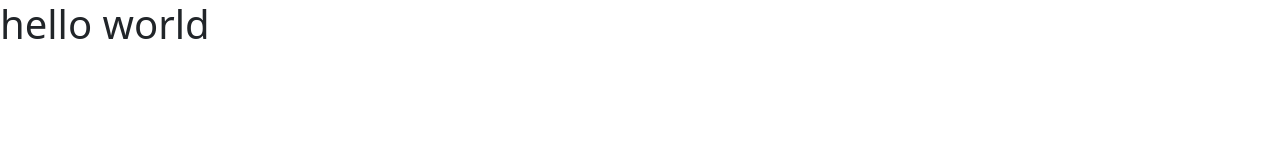
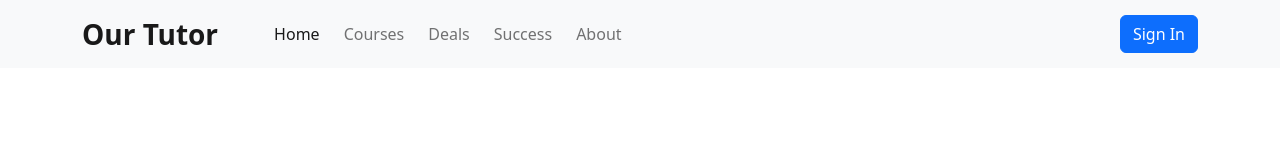
Before and after one commit to kamruzzaman1312/edTech-website-Bootstrap, a plain HTML site: page index.html in a window 1280 px wide. Drawn offline with nearby package versions, Linux system fonts and the light colour scheme.

Commit message:
navbar added

```diff
--- a/index.html
+++ b/index.html
@@ -1,5 +1,6 @@
 <!DOCTYPE html>
 <html lang="en">
+
 <head>
   <meta charset="UTF-8">
   <meta http-equiv="X-UA-Compatible" content="IE=edge">
@@ -10,8 +11,43 @@
   <link rel="stylesheet" href="css/styles.css">
 </head>
 <body>
-    <h1>hello world</h1>
-
+  <!-- header start -->
+  <header>
+    <nav class="navbar navbar-expand-lg fixed-top bg-light">
+      <div class="container">
+        <a class="navbar-brand me-5 fw-bold fs-3" href="#">Our Tutor</a>
+        <button class="navbar-toggler" type="button" data-bs-toggle="collapse" data-bs-target="#navbarSupportedContent"
+          aria-controls="navbarSupportedContent" aria-expanded="false" aria-label="Toggle navigation">
+          <span class="navbar-toggler-icon"></span>
+        </button>
+        <div class="collapse navbar-collapse" id="navbarSupportedContent">
+          <ul class="navbar-nav me-auto mb-2 mb-lg-0">
+            <li class="nav-item me-2">
+              <a class="nav-link active" aria-current="page" href="#">Home</a>
+            </li>
+            <li class="nav-item me-2">
+              <a class="nav-link" href="#">Courses</a>
+            </li>
+            <li class="nav-item me-2">
+              <a class="nav-link" href="#">Deals</a>
+            </li>
+            <li class="nav-item me-2">
+              <a class="nav-link" href="#">Success</a>
+            </li>
+            <li class="nav-item me-2">
+              <a class="nav-link" href="#">About</a>
+            </li>
+          </ul>
+          <form class="d-flex">
+            <button type="submit" class="btn btn-primary">Sign In
+            </button>
+          </form>
+        </div>
+      </div>
+    </nav>
+  </header>
+  <!-- header end -->
   <script src="https://cdn.jsdelivr.net/npm/bootstrap@5.2.3/dist/js/bootstrap.bundle.min.js"></script>
 </body>
+
 </html>
```
Lines whose indentation alone changed are shown as unchanged.
